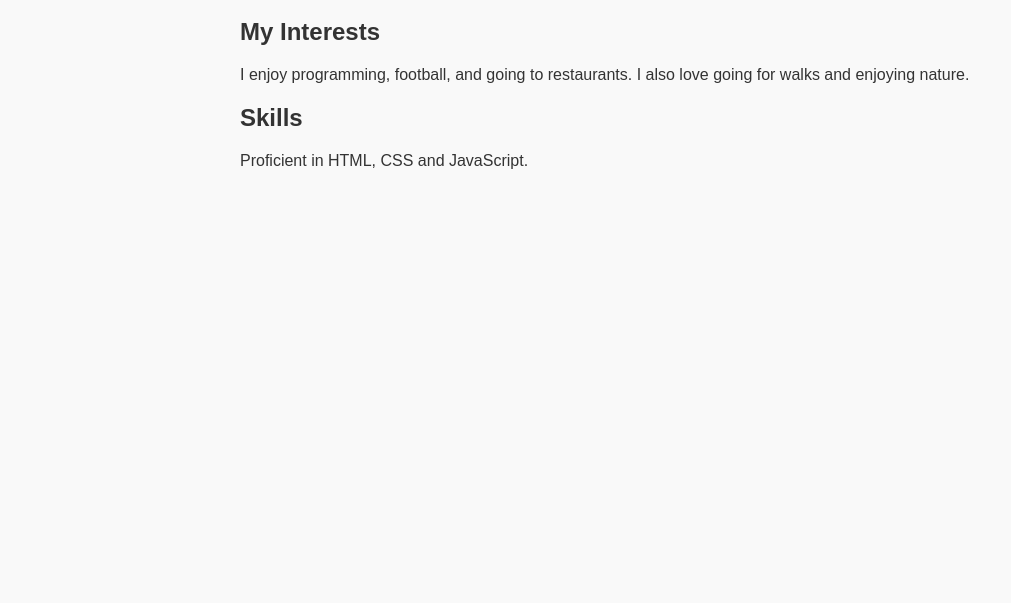
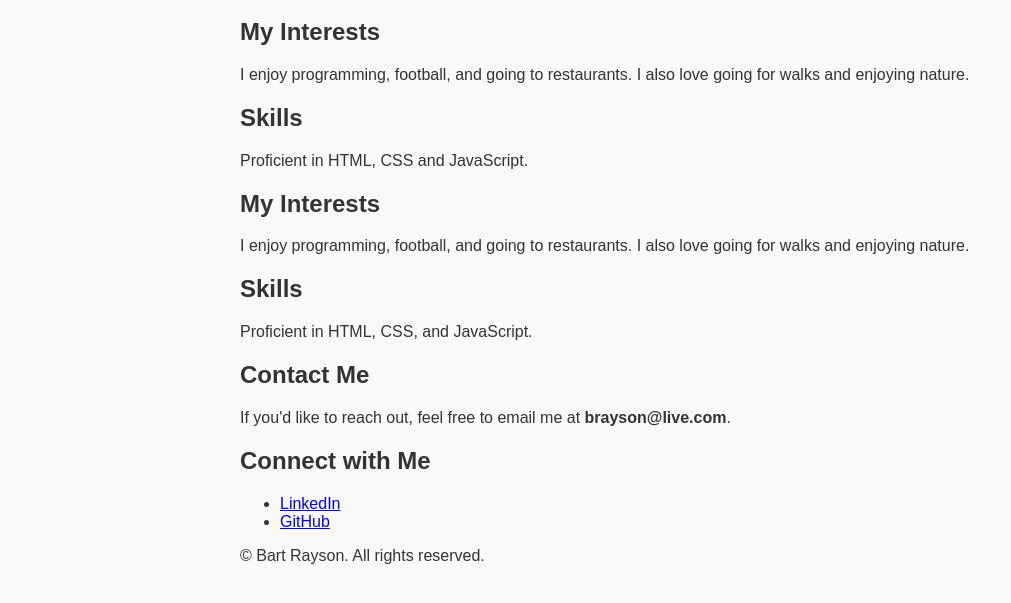
Before and after one commit to brayson98/Multiverse_week_3_project, a plain HTML site: page bio.html in a window 1280 px wide. Shown: the part 141-744 px from the top of the page, without its empty margins (0-1011 px from the left). Drawn offline with Linux system fonts and the light colour scheme.

Commit message:
Update bio.html

```diff
--- a/bio.html
+++ b/bio.html
@@ -23,6 +23,24 @@
         <p>I enjoy programming, football, and going to restaurants. I also love going for walks and enjoying nature.</p>
         <h2>Skills</h2>
         <p>Proficient in HTML, CSS and JavaScript.</p>
+        <h2>My Interests</h2>
+    <p>I enjoy programming, football, and going to restaurants. I also love going for walks and enjoying nature.</p>
+
+    <h2>Skills</h2>
+    <p>Proficient in HTML, CSS, and JavaScript.</p>
+
+    <h2>Contact Me</h2>
+    <p>If you'd like to reach out, feel free to email me at <strong>brayson@live.com</strong>.</p>
+
+    <h2>Connect with Me</h2>
+    <ul>
+        <li><a href="https://uk.linkedin.com/in/bart-rayson-a45bb11b1">LinkedIn</a></li>
+        <li><a href="https://github.com/brayson98">GitHub</a></li>
+    </ul>
+    <footer>
+        <p>© <span id="current-year"></span> Bart Rayson. All rights reserved.</p>
+    </footer>
+
     </main>
     <script src="script.js"></script>
 </body>
```
